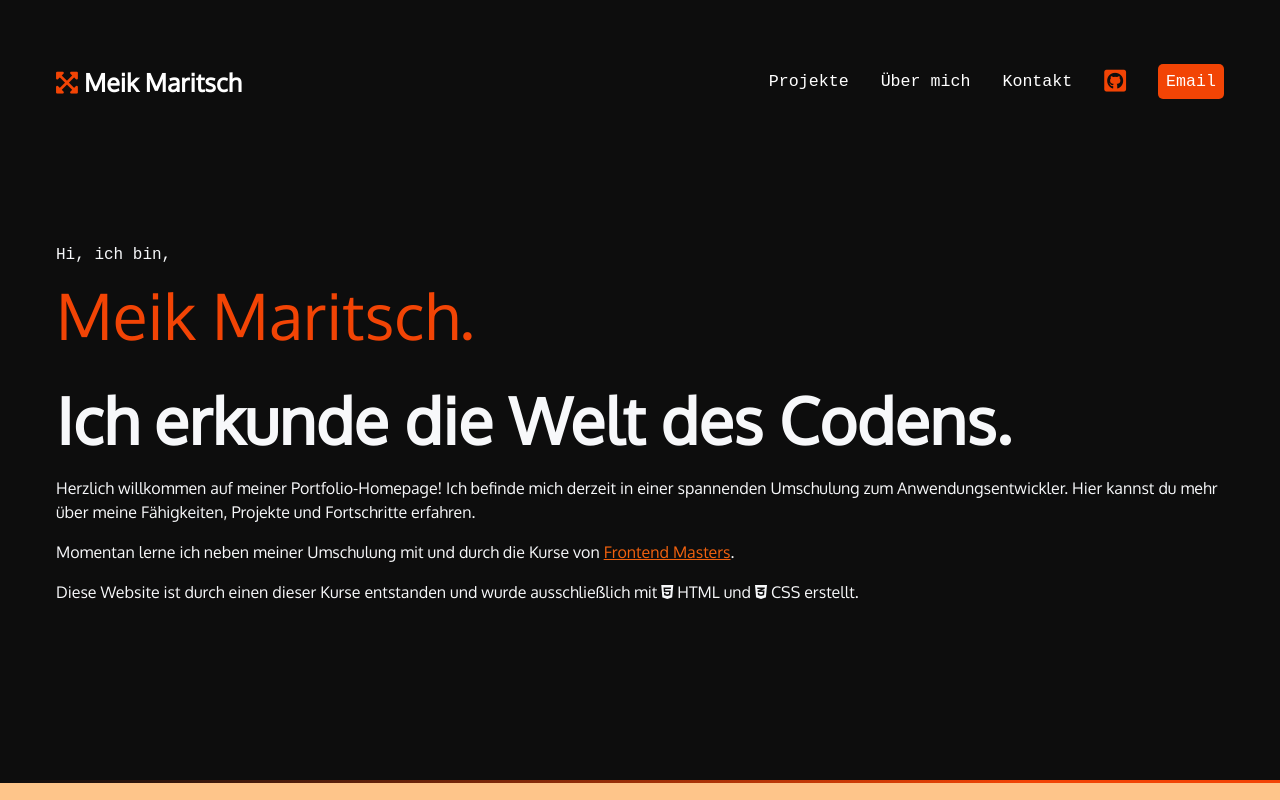
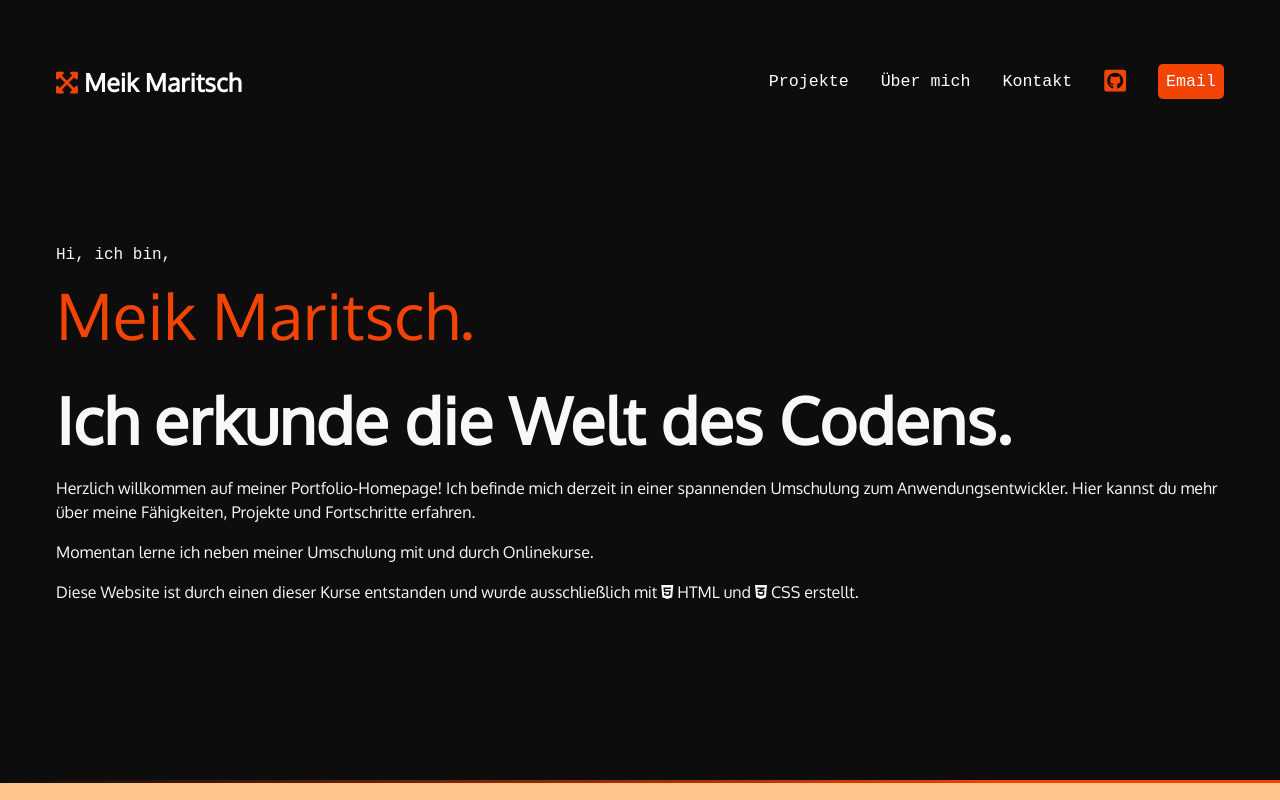
Before and after one commit to Meik-Ma/FrontendMaster-Homepage, a plain HTML site: page index.html in a window 1280 px wide. Shown: the top 800 px of the page. Drawn offline with Linux system fonts and the light colour scheme; a web font is replaced by a local one.

Commit message:
Update Text

```diff
--- a/index.html
+++ b/index.html
@@ -48,8 +48,7 @@
             Hier kannst du mehr über meine Fähigkeiten, Projekte und Fortschritte erfahren.
         </p>
         <p>
-            Momentan lerne ich neben meiner Umschulung mit und durch die Kurse von
-            <a href="https://frontendmasters.com" target="_blank">Frontend Masters</a>.
+            Momentan lerne ich neben meiner Umschulung mit und durch Onlinekurse.
         </p>
         <p>Diese Website ist durch einen dieser Kurse entstanden und wurde ausschließlich mit
             <span <i class="fab fa-html5"></i></span> HTML und <span <i class="fab fa-css3-alt"></i></span> CSS erstellt.</p>
```
